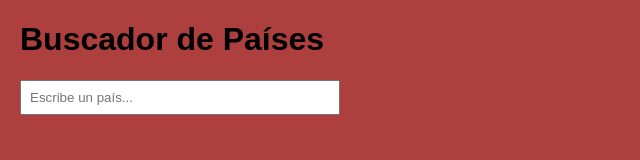
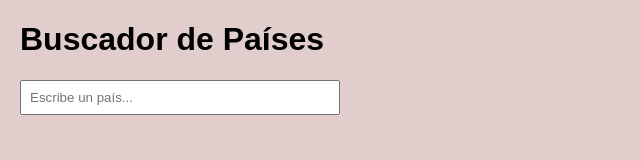
Before and after one commit to PUCETEC-DW/laboratorio-2-ProgramacionVPA, a plain HTML site: page src/index.html in a window 1280 px wide. Shown: the whole page, without its empty margins (0-640 px from the left). Drawn offline with Linux system fonts and the light colour scheme; no server answers.

Commit message:
Agregar estilo css

```diff
--- a/src/styles.css
+++ b/src/styles.css
@@ -1,7 +1,7 @@
 body {
     font-family: Arial, sans-serif;
     margin: 20px;
-    background: #ad3f3f;
+    background: #e2cdcd;
 }
 #buscar {
     padding: 8px;
```
